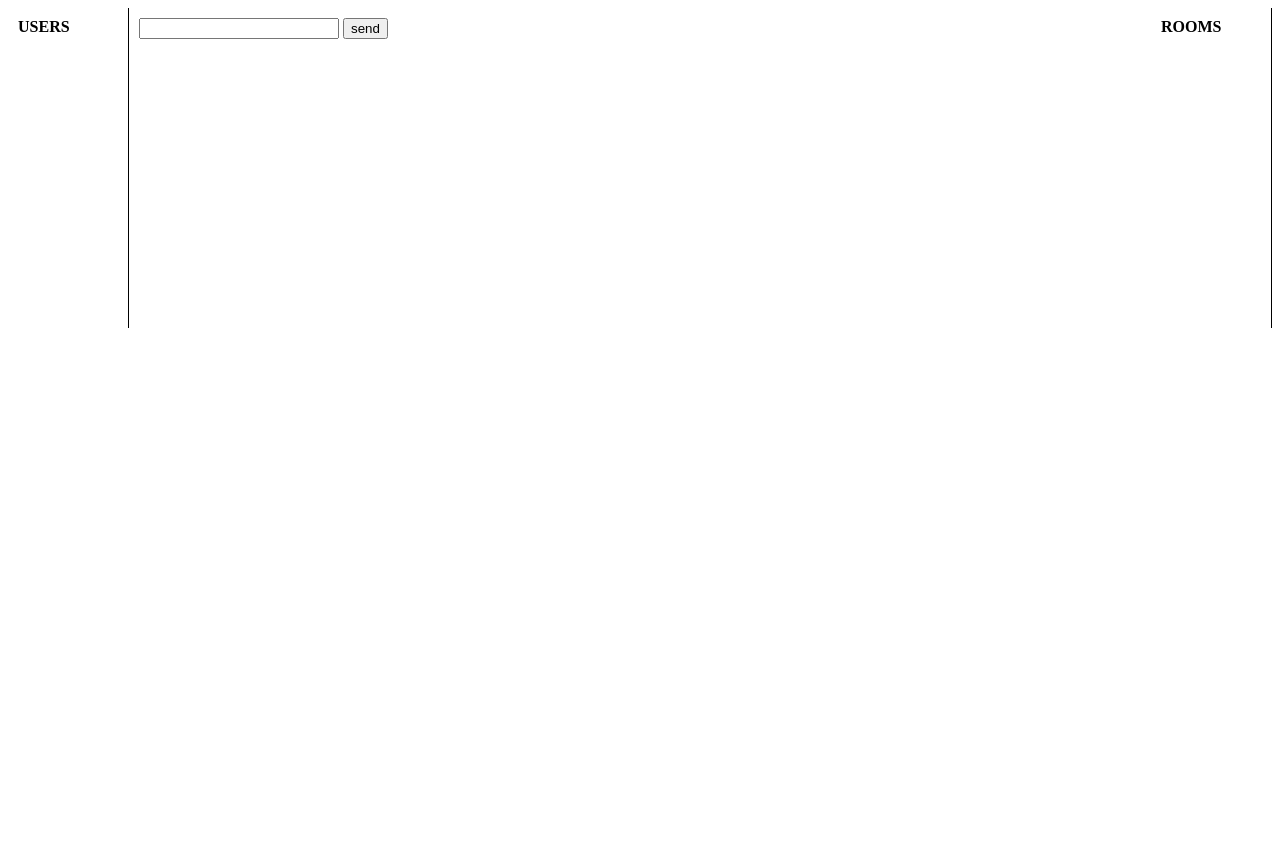
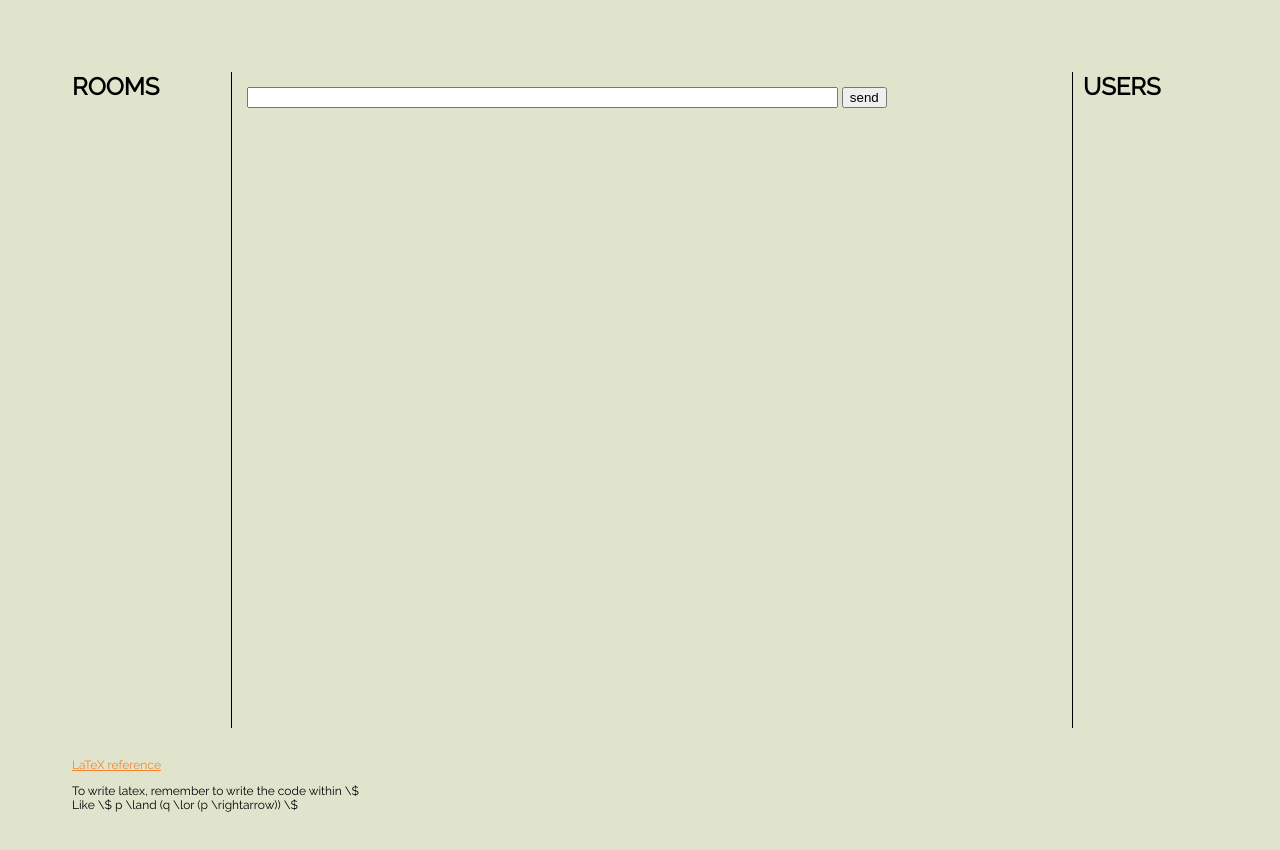
Before and after one commit to aesptux/lath, a website: page index.html in a window 1280 px wide. Before the commit the page ends 800 px from the top, so only its background shows below. Drawn offline with nearby package versions, Linux system fonts and the light colour scheme; some packages are replaced by stand-ins of ours; no server answers.

Commit message:
html and packages.json

```diff
--- a/index.html
+++ b/index.html
@@ -1,21 +1,80 @@
 <html>
 <head>
-		<title>Lath - Web chat with latex support</title>
+	<title>Lath - Web chat with LaTeX support</title>
+	<link href='http://fonts.googleapis.com/css?family=Raleway' rel='stylesheet' type='text/css'>
+	<style>
+	body {
+		background-color: #E0E4CC;
+		padding: 5%;
+		font-family: Raleway;
+	}
+	.user {
+		color: #53777A;
+	}
+	.message {
+		color: #222222;
+	}
+	a, a:visited {
+		color: #F38630;
+	}
+	.title {
+		font-size: 24px;
+	}
+
+	#rooms_title {
+		float:left;
+		width: 14%;
+		border-right: 1px solid black;
+		overflow:scroll-y;
+		height: 100%;
+	}
+	#users_title {
+		float:right;
+		width: 11%;
+		border-left: 1px solid black;
+		padding-left: 10px;
+		overflow:scroll-y;
+		height: 100%
+	}
+	#content {
+		width: 65%;
+		overflow: auto;
+		height: 100%;
+		float: left;
+		padding: 15px;
+	}
+	#data {
+		width:80%;
+	}
+	#footer {
+		clear: both;
+	}
+	.reference {
+		font-size: 12px;
+	}
+	</style>
 </head>
 
 <body>
-<div style="float:right;width:100px;border-right:1px solid black;height:300px;padding:10px;overflow:scroll-y;">
-    <b>ROOMS</b>
+	<div id='rooms_title'>
+		<b class='title'>ROOMS</b>
 		<div id="rooms"></div>
 	</div>
-	<div style="float:left;width:100px;border-right:1px solid black;height:300px;padding:10px;overflow:scroll-y;">
-		<b>USERS</b>
+	<div id='users_title'>
+		<b class='title'>USERS</b>
 		<div id="users"></div>
 	</div>
-	<div style="float:left;width:300px;height:250px;overflow:scroll-y;padding:10px;">
+	<div id='content' >
 		<div id="conversation"></div>
-		<input id="data" style="width:200px;" />
+		<input id="data" />
 		<input type="button" id="datasend" value="send" />
+	</div>
+
+	<div id='footer'>
+		<a class='reference' href='http://en.wikibooks.org/wiki/LaTeX/Mathematics#Symbols'>LaTeX reference</a>
+		<p class='reference'>To write latex, remember to write the code within \$<br> Like \$ p \land (q \lor (p \rightarrow)) \$</p>
+		<!-- <a href='/log' class='reference'>Chat log.</a> -->
+		<!-- <p>$p \land (q \lor (p \rightarrow))$</p> -->
 	</div>
 
 
@@ -28,6 +87,7 @@ MathJax.Hub.Config({
 		tex2jax: {
 			inlineMath: [ ['$','$'], ["\\(","\\)"] ],
 			displayMath: [ ['$$','$$'], ["\\[","\\]"] ],
+			processEscapes: true
 		},
 		"HTML-CSS": { availableFonts: ["TeX"] }
 	});
```
Also changed, not shown: package.json (added, +12 -0 lines). Lines whose indentation alone changed are shown as unchanged.
